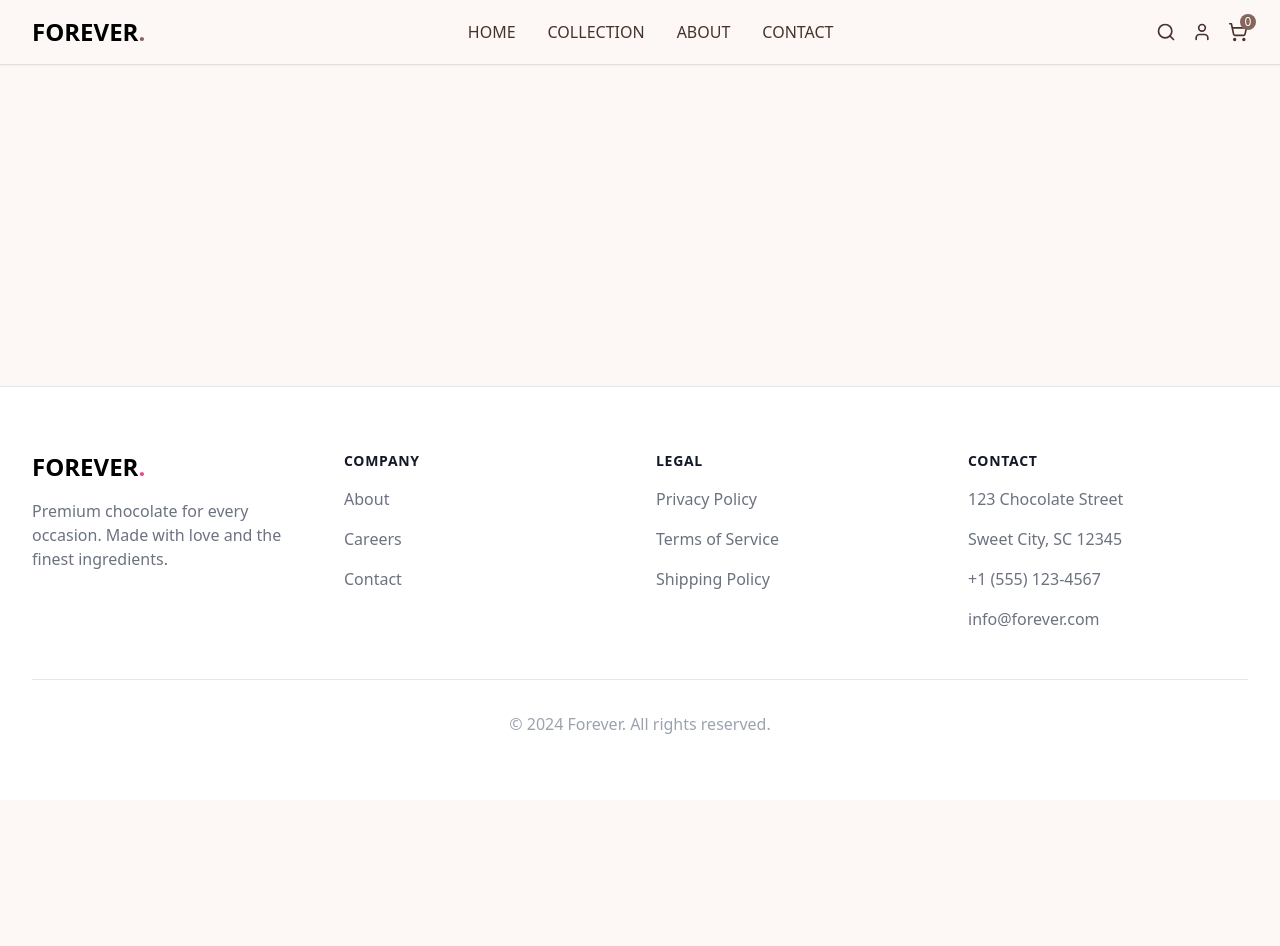
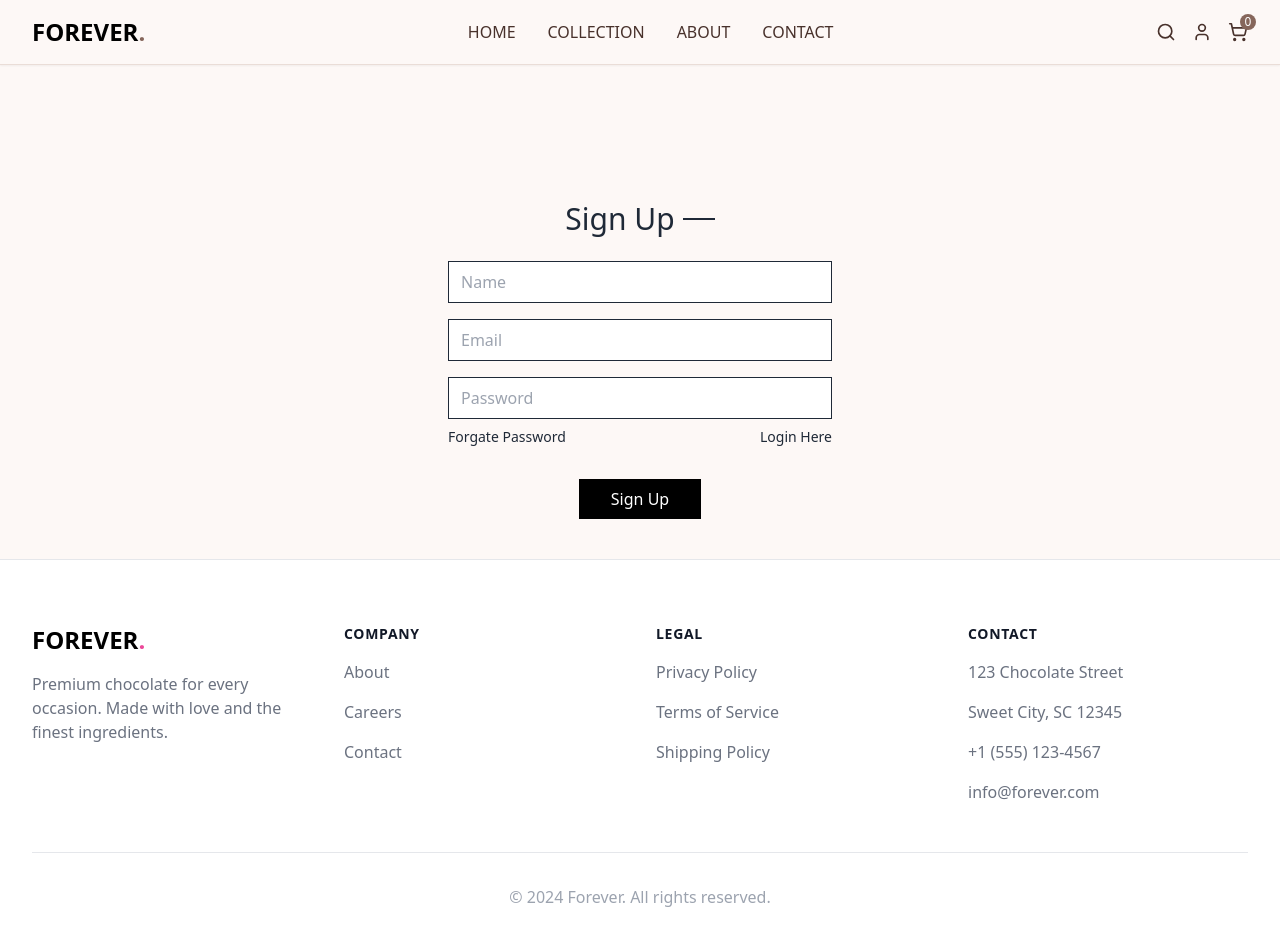
Before and after one commit to Darshanvasita/chocospot, a React (Vite) app in the folder Frontend/: page /login in a window 1280 px wide. Shown: the top 946 px of the page. Before the commit the page ends 800 px from the top, so only its background shows below. Built offline with nearby package versions, Linux system fonts and the light colour scheme.

Commit message:
add login page and update navbar for navigation

```diff
--- a/Frontend/src/App.tsx
+++ b/Frontend/src/App.tsx
@@ -6,6 +6,7 @@
 import About from './pages/About';
 import Contact from './pages/Contact';
 import Footer from './components/Footer';
+import Login from './pages/Login';
 
 function App() {
   return (
@@ -19,7 +20,7 @@
             <Route path="/collection" element={<Collection />} />
             <Route path="/about" element={<About />} />
             <Route path="/contact" element={<Contact />} />
-
+            <Route path='/login' element={<Login/>} ></Route>
           </Routes>
         </main>
         <Footer />
--- a/Frontend/src/components/Navbar.tsx
+++ b/Frontend/src/components/Navbar.tsx
@@ -38,9 +38,9 @@
             <button className="text-chocolate-900 hover:text-chocolate-600 transition-colors duration-200">
               <Search size={20} />
             </button>
-            <button className="text-chocolate-900 hover:text-chocolate-600 transition-colors duration-200">
+            <Link to={'/login'} className="text-chocolate-900 hover:text-chocolate-600 transition-colors duration-200">
               <User size={20} />
-            </button>
+            </Link>
             <button className="text-chocolate-900 hover:text-chocolate-600 transition-colors duration-200 relative">
               <ShoppingCart size={20} />
               <span className="absolute -top-2 -right-2 bg-chocolate-600 text-white text-xs rounded-full h-4 w-4 flex items-center justify-center">
--- /dev/null
+++ b/Frontend/src/pages/Login.jsx
@@ -0,0 +1,37 @@
+// Shree Ganeshay namah
+// Shree Ganeshay namah
+import React, { useState } from 'react'
+
+const Login = () => {
+
+  const [currentState,setCurrentState] = useState('Sign Up')
+
+  const onSubmitHandler = async (e) => {
+    e.preventDefault();
+
+  }
+
+  return (
+    <form onSubmit={onSubmitHandler} className=' pb-10 pt-10  flex flex-col items-center w-[90%] sm:max-w-96 m-auto mt-14 gap-4 text-gray-800'>
+      <div className=' inline-flex items-center gap-2 mb-2 mt-10'>
+          <p className=' prata-regular text-3xl'>{currentState}</p>
+          <hr className='border-none h-[1.5px] w-8 bg-gray-800' />
+      </div>
+       { currentState === "Login" ? '' : <input type="text" className='w-full px-3 py-2 border border-gray-800 ' placeholder='Name'  required/>}
+        <input type="email" className='w-full px-3 py-2 border border-gray-800 ' placeholder='Email' required />
+        <input type="password" className='w-full px-3 py-2 border border-gray-800 ' placeholder='Password' required />
+
+        <div className='w-full flex justify-between text-sm mt-[-8px]'>
+            <p className=' cursor-pointer'>Forgate Password</p>
+            {
+              currentState === "Login"
+              ? <p onClick={()=>setCurrentState('Sign up')} className=' cursor-pointer'>Create Account</p>
+              : <p onClick={()=>setCurrentState('Login')} className=' cursor-pointer'>Login Here</p>
+            }
+        </div>
+              <button className=' bg-black text-white font-light px-8 py-2 mt-4'>{currentState === "Login" ? "Sign In" : "Sign Up"}</button>
+    </form>
+  )
+}
+
+export default Login
```
